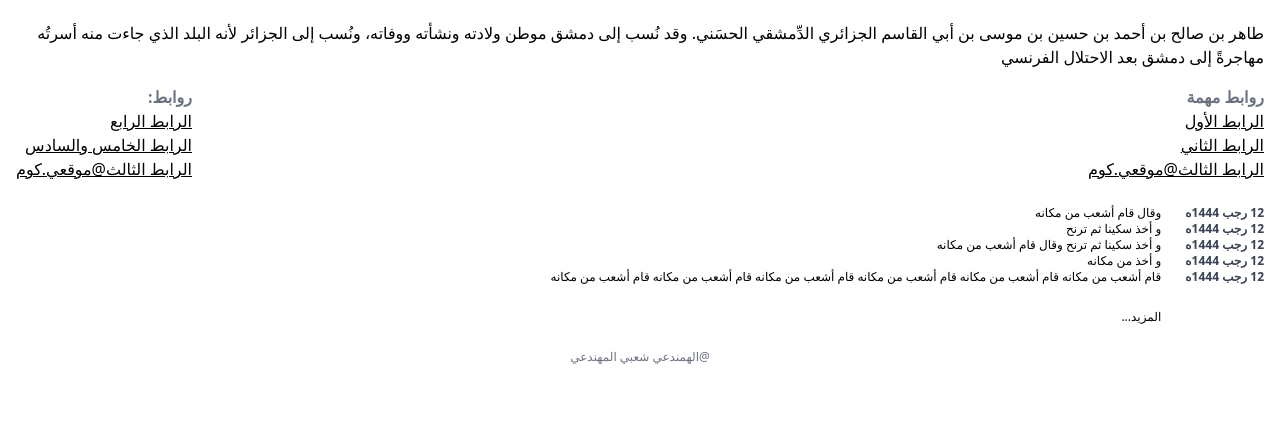
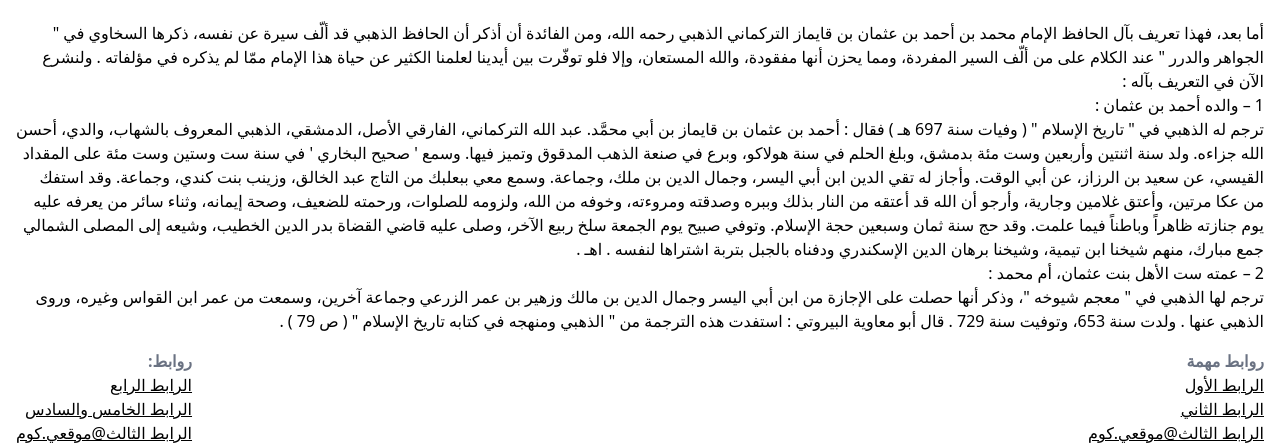
Before and after one commit to mr1lazycoder/CHClone, a website: page index.html in a window 1280 px wide. Shown: the part 387-835 px from the top of the page. Before the commit the page ends 800 px from the top, so only its background shows below. Drawn offline with Linux system fonts and the light colour scheme.

Commit message:
تم اضافة نص طويل

```diff
--- a/index.html
+++ b/index.html
@@ -10,15 +10,26 @@
     <h1 class="text-3xl my-6 text-center"><a class="" href="index.html">المدونة</a></h1>
 
 
-    <div>
-        <img src="imgs/hero-img.jpg" alt="منظر طبيعي ليوم ماطر">
+    <div class="h-60">
+        <img class="w-full h-full object-cover "  src="imgs/hero-img.jpg" alt="منظر طبيعي ليوم ماطر"/>
     </div>
 
 
     <main class="my-6">
         <section>
-            <p>طاهر بن صالح بن أحمد بن حسين بن موسى بن أبي القاسم الجزائري الدِّمشقي الحسَني. وقد نُسب إلى دمشق موطن ولادته ونشأته ووفاته، ونُسب إلى الجزائر لأنه  البلد الذي جاءت منه أسرتُه مهاجرةً إلى دمشق بعد الاحتلال الفرنسي
+            <p>
+                أما بعد، فهذا تعريف بآل الحافظ الإمام محمد بن أحمد بن عثمان بن قايماز التركماني الذهبي رحمه الله، ومن الفائدة أن أذكر أن الحافظ الذهبي قد ألّف سيرة عن نفسه، ذكرها السخاوي في " الجواهر والدرر " عند الكلام على من ألّف السير المفردة، ومما يحزن أنها مفقودة، والله المستعان، وإلا فلو توفّرت بين أيدينا لعلمنا الكثير عن حياة هذا الإمام ممّا لم يذكره في مؤلفاته .
+                ولنشرع الآن في التعريف بآله :
 
+                <br>
+               <h6 class="font-semibold"> 1 – والده أحمد بن عثمان :</h6>
+                ترجم له الذهبي في " تاريخ الإسلام " ( وفيات سنة 697 هـ ) فقال :
+                أحمد بن عثمان بن قايماز بن أبي محمَّد. عبد الله التركماني، الفارقي الأصل، الدمشقي، الذهبي المعروف بالشهاب، والدي، أحسن الله جزاءه. ولد سنة اثنتين وأربعين وست مئة بدمشق، وبلغ الحلم في سنة هولاكو، وبرع في صنعة الذهب المدقوق وتميز فيها. وسمع ' صحيح البخاري ' في سنة ست وستين وست مئة على المقداد القيسي، عن سعيد بن الرزاز، عن أبي الوقت. وأجاز له تقي الدين ابن أبي اليسر، وجمال الدين بن ملك، وجماعة. وسمع معي ببعلبك من التاج عبد الخالق، وزينب بنت كندي، وجماعة. وقد استفك من عكا مرتين، وأعتق غلامين وجارية، وأرجو أن الله قد أعتقه من النار بذلك وببره وصدقته ومروءته، وخوفه من الله، ولزومه للصلوات، ورحمته للضعيف، وصحة إيمانه، وثناء سائر من يعرفه عليه يوم جنازته ظاهراً وباطناً فيما علمت. وقد حج سنة ثمان وسبعين حجة الإسلام. وتوفي صبيح يوم الجمعة سلخ ربيع الآخر، وصلى عليه قاضي القضاة بدر الدين الخطيب، وشيعه إلى المصلى الشمالي جمع مبارك، منهم شيخنا ابن تيمية، وشيخنا برهان الدين الإسكندري ودفناه بالجبل بتربة اشتراها لنفسه . اهـ .
+                <br>
+                <h6 class="font-semibold">2 – عمته ست الأهل بنت عثمان، أم محمد :</h6>
+                ترجم لها الذهبي في " معجم شيوخه "، وذكر أنها حصلت على الإجازة من ابن أبي اليسر وجمال الدين بن مالك وزهير بن عمر الزرعي وجماعة آخرين، وسمعت من عمر ابن القواس وغيره، وروى الذهبي عنها .
+                ولدت سنة 653، وتوفيت سنة 729 .
+                قال أبو معاوية البيروتي : استفدت هذه الترجمة من " الذهبي ومنهجه في كتابه تاريخ الإسلام " ( ص 79 ) .
             </p>
         </section>
 
```
